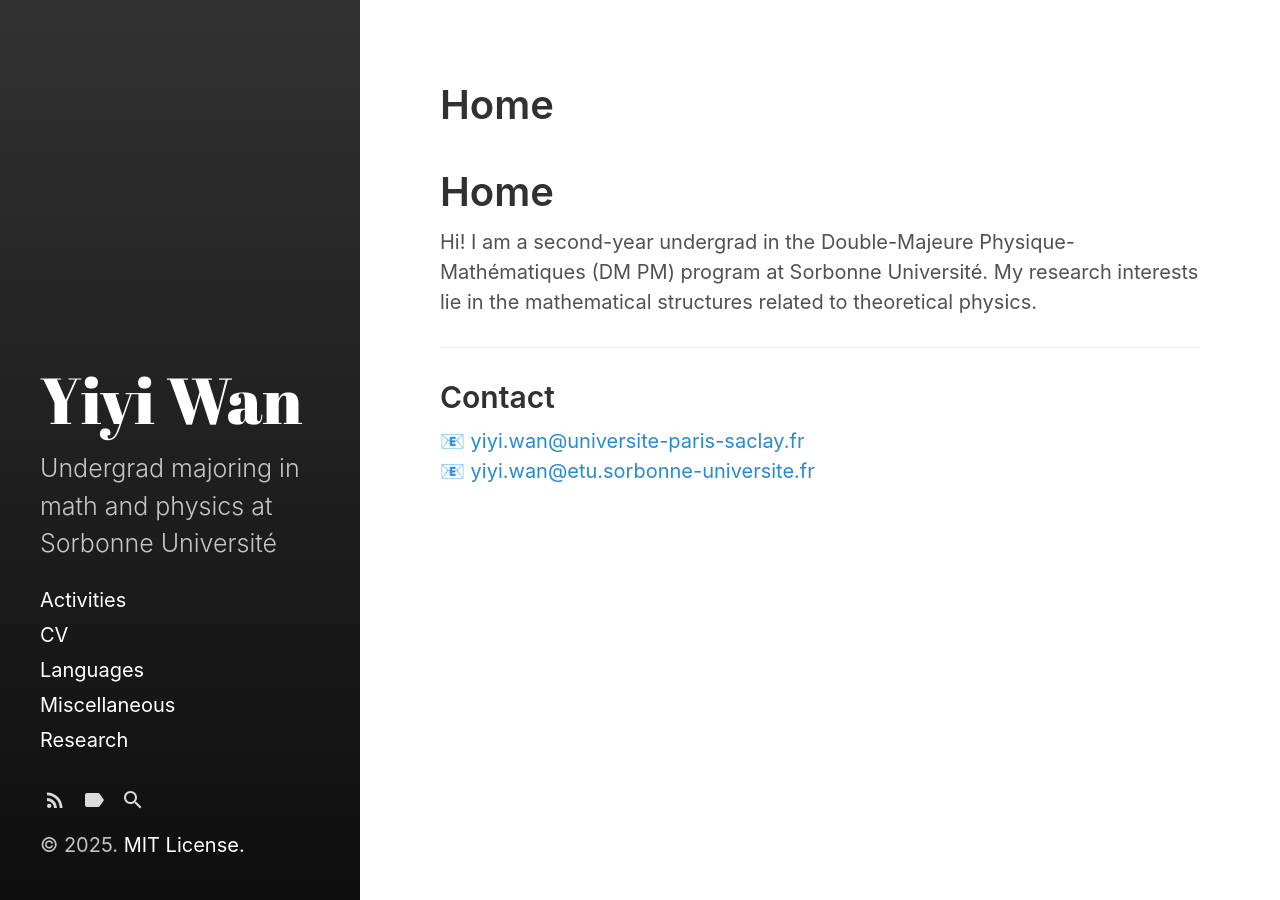
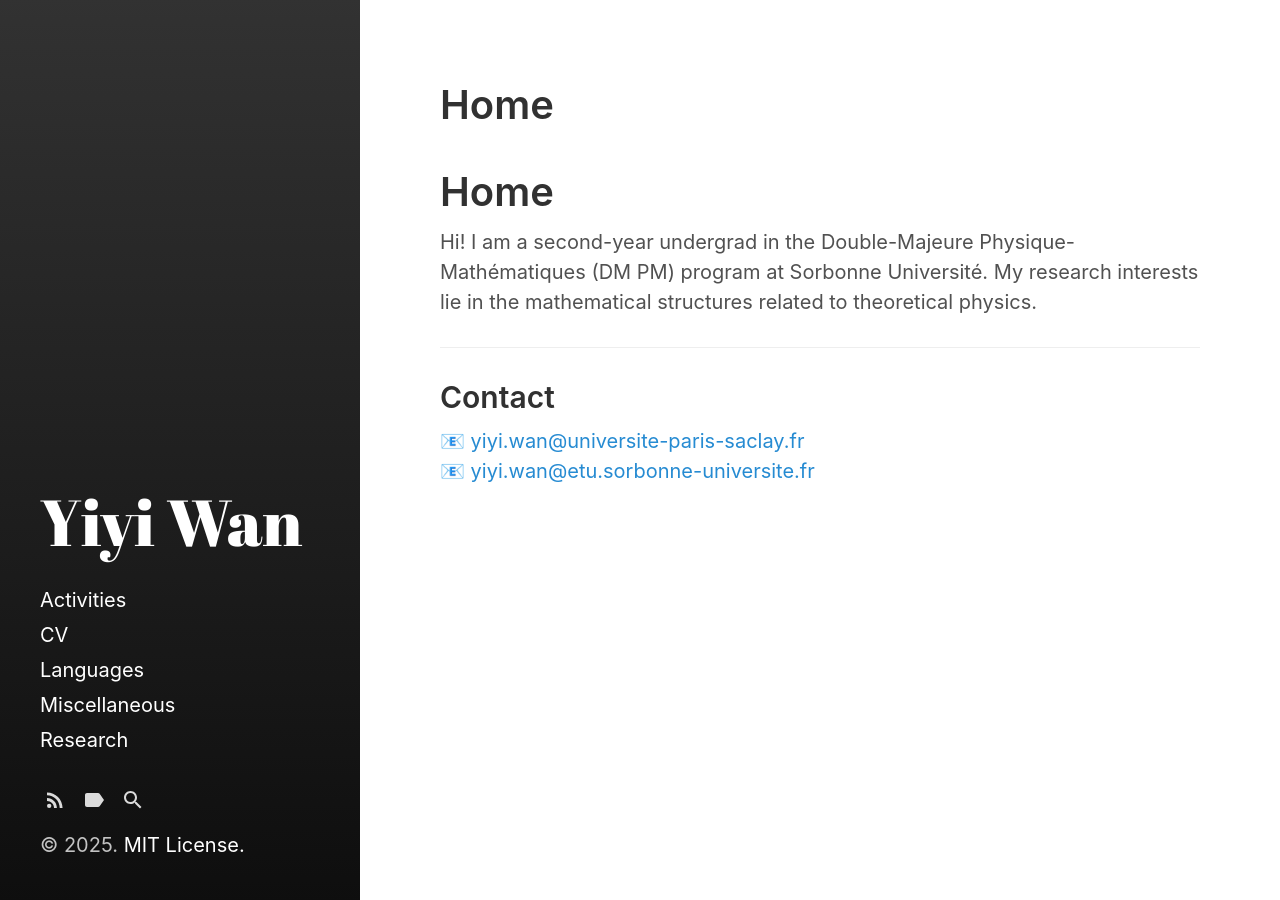
Before and after one commit to Roimex/Roimex.github.io, a Jekyll site: the page built from index.html, in a window 1280 px wide. Built offline with Jekyll 4.4.1, drawn with Linux system fonts in a browser that asks for light colours.

Commit message:
Update _config.yml

```diff
--- a/_config.yml
+++ b/_config.yml
@@ -5,7 +5,7 @@ highlighter:      rouge
 # Setup
 title:            Yiyi Wan
 tagline:          'Homepage'
-description:      'Undergrad majoring in math and physics at Sorbonne Université'
+description:      ' '
 url:              https://roimex.github.io/
 baseurl:          '/'
                   # the optional subpath of your site, e.g. "/blog"
```
